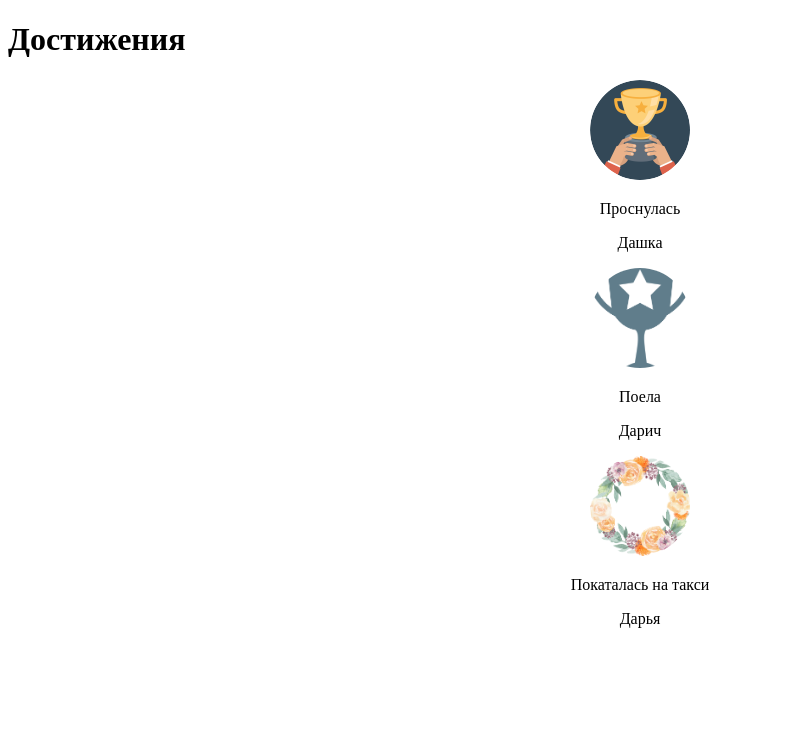
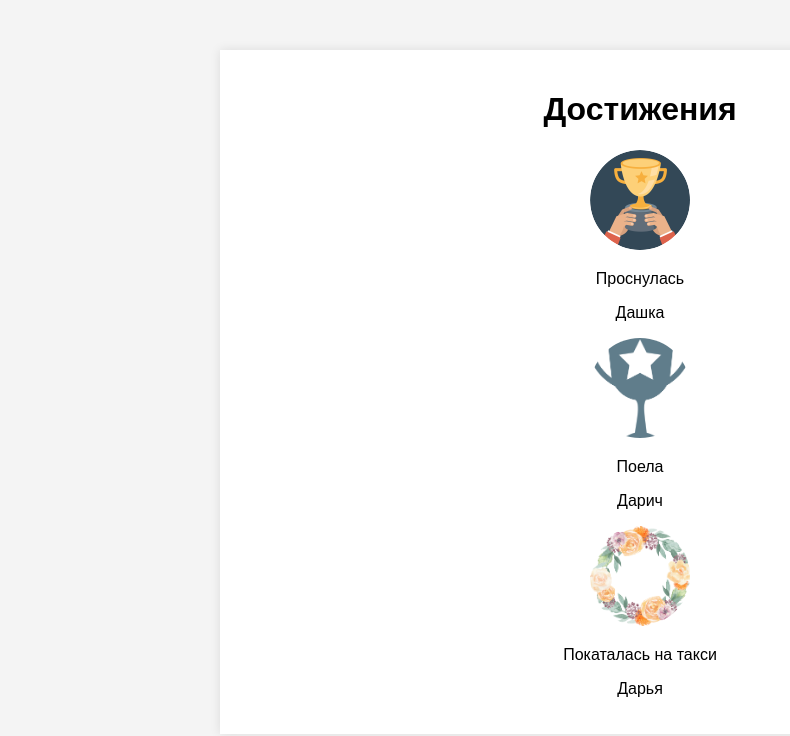
Before and after one commit to lll-phill-lll/testpages, a plain HTML site: page index.html in a window 1280 px wide. Shown: the whole page, without its empty margins (0-790 px from the left). Drawn offline with Linux system fonts and the light colour scheme.

Commit message:
рподпор

```diff
--- a/script.js
+++ b/script.js
@@ -25,7 +25,7 @@ document.addEventListener('DOMContentLoaded', function () {
 
         const descriptionElement = document.createElement('div');
         descriptionElement.className = 'description';
-        descriptionElement.innerHTML = `<p><strong>${achievementData.achievement}</strong></p><p>${achievementData.personName}</p>`;
+        descriptionElement.innerHTML = `<p><strong>${achievementData.achievement}</strong></p><p>${achievementData.personName}</p><p>${achievementData.description}</p>`;
 
         achievementElement.appendChild(imageElement);
         achievementElement.appendChild(textElement);
--- a/styles.css
+++ b/styles.css
@@ -1,4 +1,21 @@
-/* ... (ваш текущий CSS код) */
+body {
+    font-family: Arial, sans-serif;
+    margin: 0;
+    padding: 0;
+    background-color: #f4f4f4;
+}
+
+.container {
+    max-width: 800px;
+    margin: 50px auto;
+    padding: 20px;
+    background-color: #fff;
+    box-shadow: 0 0 10px rgba(0, 0, 0, 0.1);
+}
+
+h1 {
+    text-align: center;
+}
 
 .achievement {
     position: relative;
@@ -22,14 +39,15 @@
 .achievement .description {
     display: none;
     position: absolute;
-    top: 0;
-    left: 0;
-    right: 0;
-    bottom: 0;
+    top: 50%;
+    left: 50%;
+    transform: translate(-50%, -50%);
     background-color: rgba(255, 255, 255, 0.9);
     padding: 20px;
     box-shadow: 0 0 10px rgba(0, 0, 0, 0.2);
     border-radius: 10px;
+    width: 200px;
+    text-align: left;
 }
 
 .achievement:hover .description {
```
